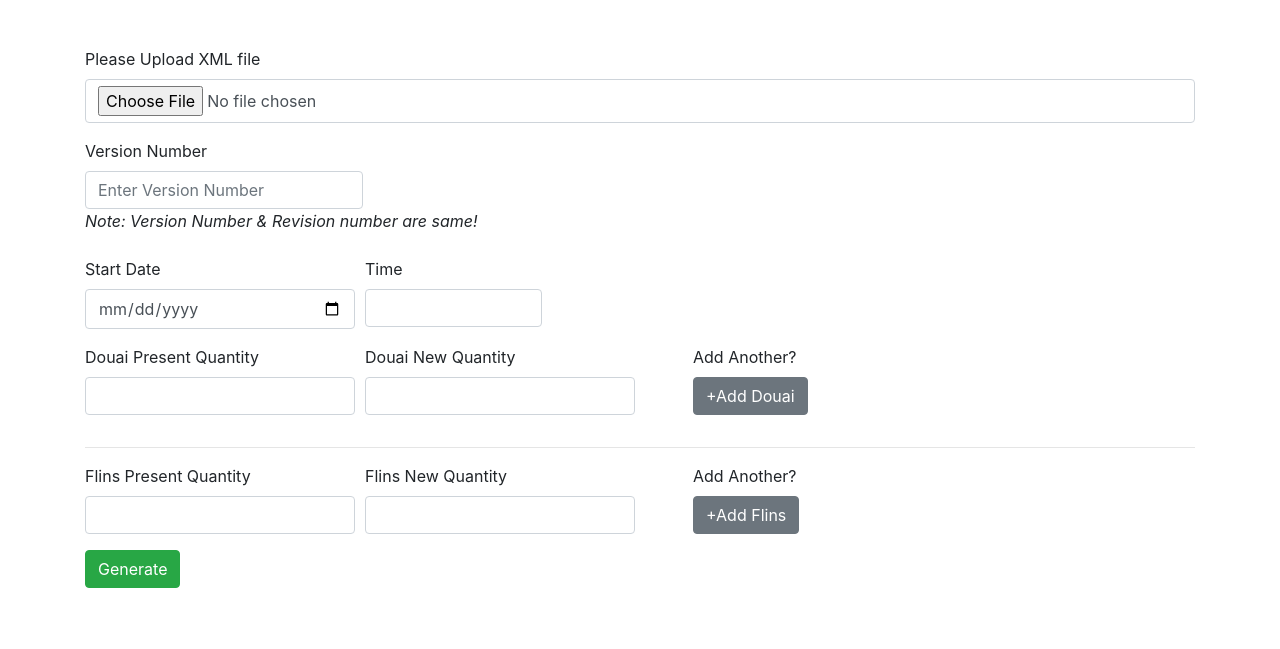
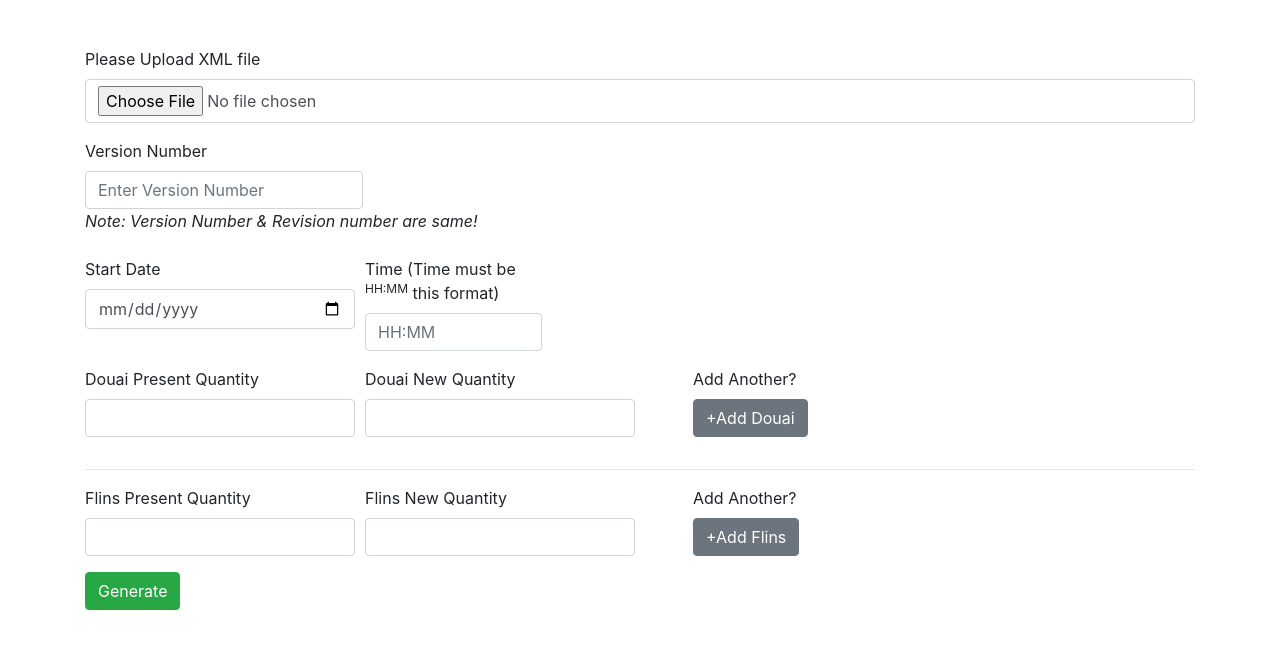
Before and after one commit to mehedishovon01/Topase-XML-file-update-script, a plain HTML site: page index.html in a window 1280 px wide. Shown: the part 73-722 px from the top of the page. Drawn offline with nearby package versions, Linux system fonts and the light colour scheme.

Commit message:
Time placeholder updated

```diff
--- a/index.html
+++ b/index.html
@@ -47,8 +47,8 @@
                         <input type="date" class="form-control" name="start_date" id="inputCity" required/>
                     </div>
                     <div class="form-group col-md-2">
-                        <label for="inputState">Time</label>
-                        <input type="text" class="form-control" name="start_time" id="inputCity" required/>
+                        <label for="inputState">Time (Time must be <sup>HH:MM</sup> this format)</label>
+                        <input type="text" class="form-control" name="start_time" id="inputCity" placeholder="HH:MM" required/>
                     </div>
                 </div>
 
```
